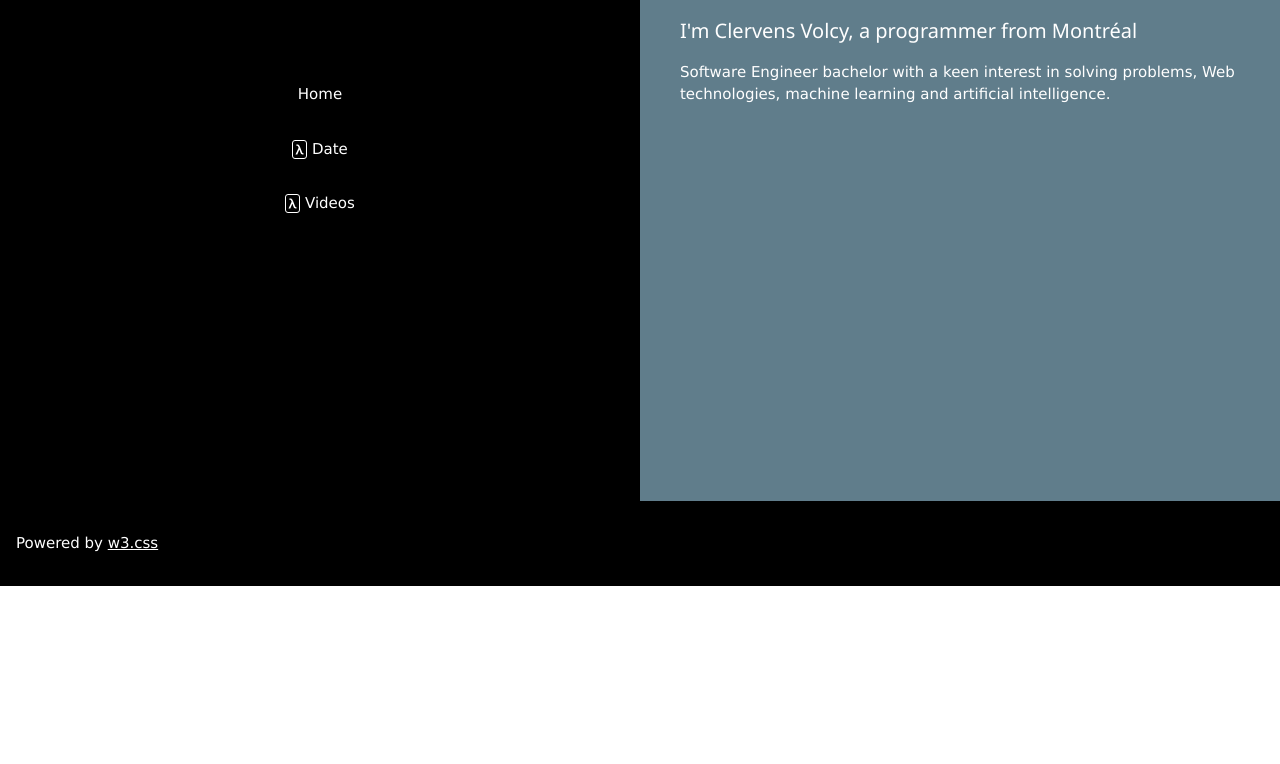
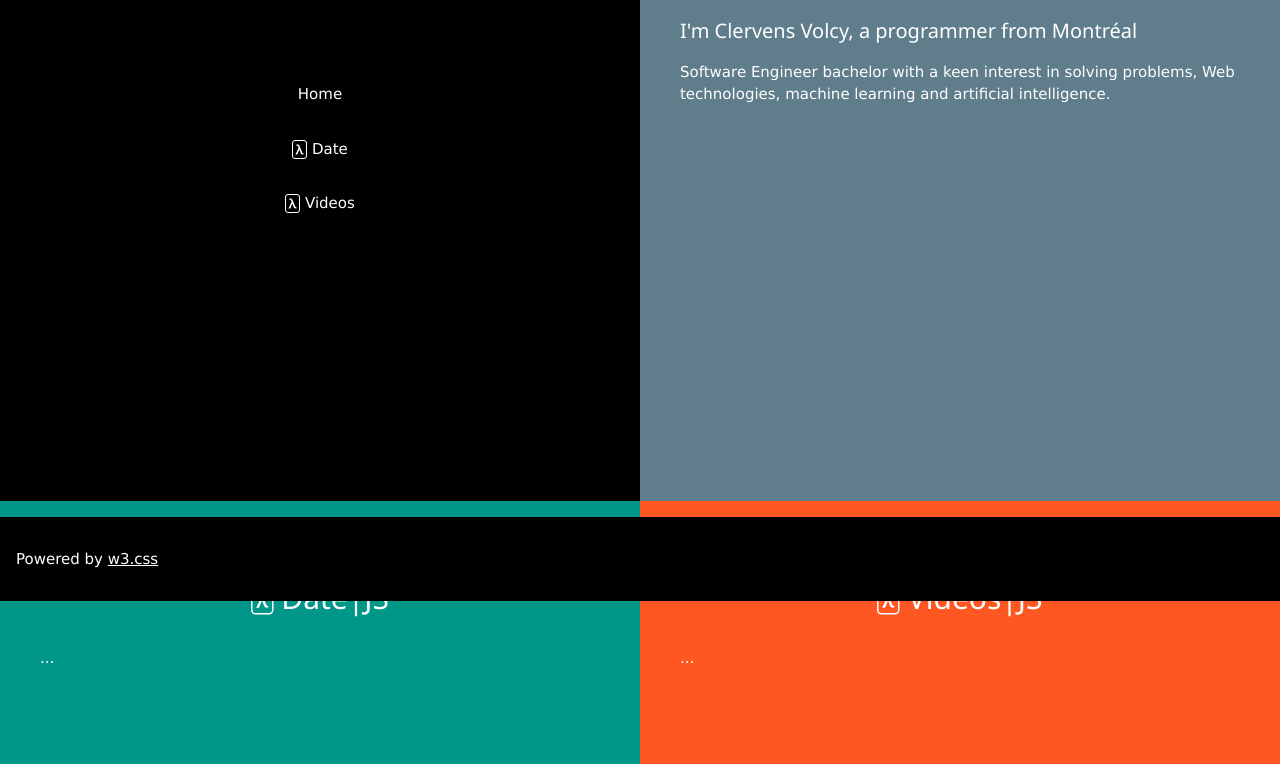
Before and after one commit to cvolcy/zeit-my-app, a website: page index.html in a window 1280 px wide. Shown: the part 199-963 px from the top of the page. Before the commit the page ends 800 px from the top, so only its background shows below. Drawn offline with nearby package versions, Linux system fonts and the light colour scheme.

Commit message:
update homepage to include description to available lambdas

```diff
--- a/index.html
+++ b/index.html
@@ -8,7 +8,7 @@
     <link rel="stylesheet" href="https://www.w3schools.com/w3css/4/w3.css">
 </head>
 
-<body class="w3-content" style="max-width:1300px">
+<body class="w3-content w3-light-grey" style="max-width:1300px">
 
     <!-- First Grid: Logo & About -->
     <div class="w3-row">
@@ -49,9 +49,36 @@
             </div>
         </div>
     </div>
+    <!-- Second Grid: Date & Videos -->
+    <div class="w3-row">
+        <div class="w3-half w3-teal w3-container" style="height:700px">
+            <div class="w3-padding-64">
+                <h2 class="w3-center">
+                    <svg height="30" viewBox="0 0 15 20" fill="none" style="vertical-align: sub;">
+                        <path d="M3.5 14.435h1.816l1.99-4.622h.13l1.217 3.267c.404 1.084.901 1.42 2.047 1.42.317 0 .591-.032.8-.097v-1.246c-.115.02-.238.045-.346.045-.519 0-.771-.174-.995-.736l-2.133-5.39C7.212 5.016 6.55 4.5 5.114 4.5c-.28 0-.49.032-.742.09v1.246c.195-.025.288-.038.404-.038.872 0 1.124.206 1.628 1.4l.238.582L3.5 14.435z" fill="#fff"></path>
+                        <rect x="0.5" y="0.5" width="14" height="18" rx="2.5" stroke="#fff"></rect>
+                    </svg>
+                    Date|JS
+                </h2>
+                <p class="w3-padding-large">...</p>
+            </div>
+        </div>
+        <div class="w3-half w3-deep-orange w3-container" style="height:700px">
+            <div class="w3-padding-64">
+                <h2 class="w3-center">
+                    <svg height="30" viewBox="0 0 15 20" fill="none" style="vertical-align: sub;">
+                        <path d="M3.5 14.435h1.816l1.99-4.622h.13l1.217 3.267c.404 1.084.901 1.42 2.047 1.42.317 0 .591-.032.8-.097v-1.246c-.115.02-.238.045-.346.045-.519 0-.771-.174-.995-.736l-2.133-5.39C7.212 5.016 6.55 4.5 5.114 4.5c-.28 0-.49.032-.742.09v1.246c.195-.025.288-.038.404-.038.872 0 1.124.206 1.628 1.4l.238.582L3.5 14.435z" fill="#fff"></path>
+                        <rect x="0.5" y="0.5" width="14" height="18" rx="2.5" stroke="#fff"></rect>
+                    </svg>
+                    Videos|JS
+                </h2>
+                <p class="w3-padding-large">...</p>
+            </div>
+        </div>
+    </div>
 
     <!-- Footer -->
-    <footer class="w3-container w3-black w3-padding-16">
+    <footer class="w3-container w3-black w3-padding-16" style="position: fixed; max-width: 1300px; width: 100%; bottom: 0;">
         <p>Powered by <a href="https://www.w3schools.com/w3css/default.asp" target="_blank">w3.css</a></p>
     </footer>
 
```
Lines whose indentation alone changed are shown as unchanged.
